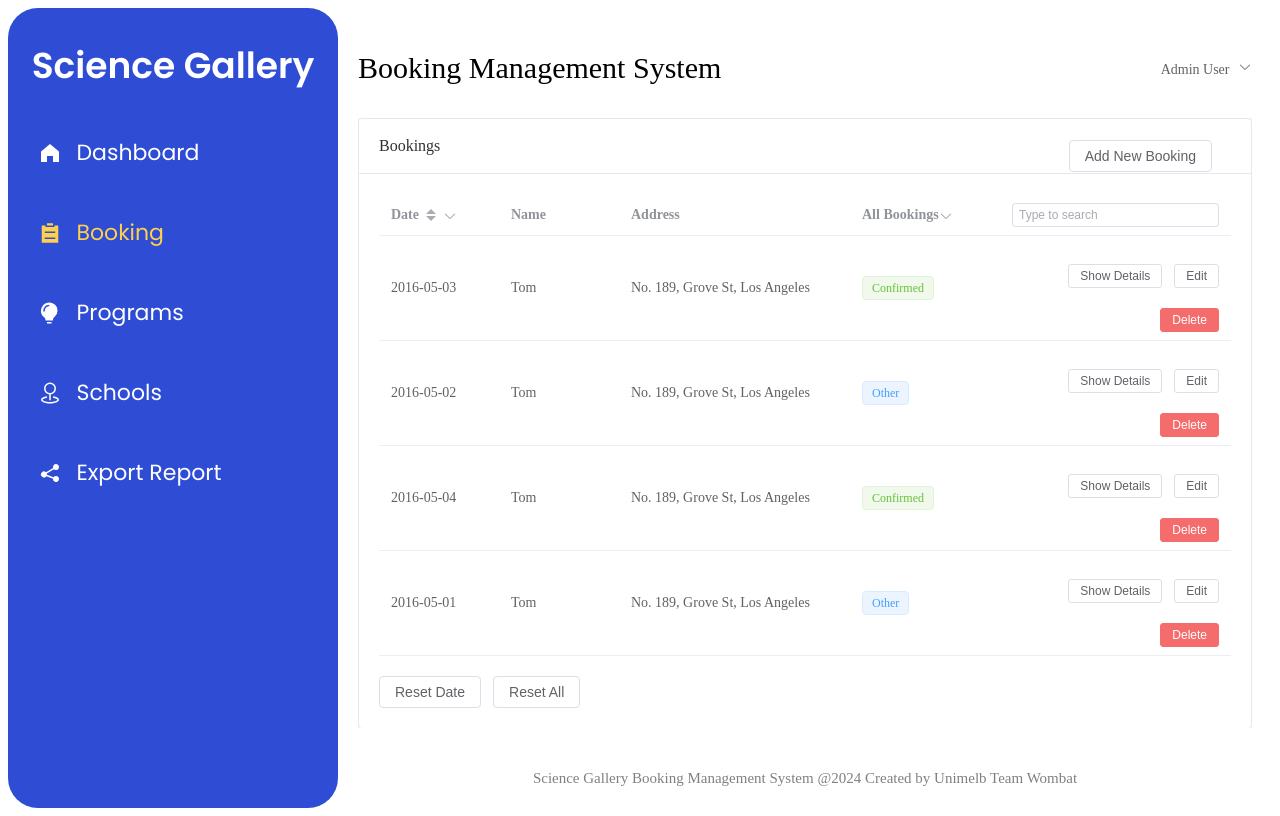
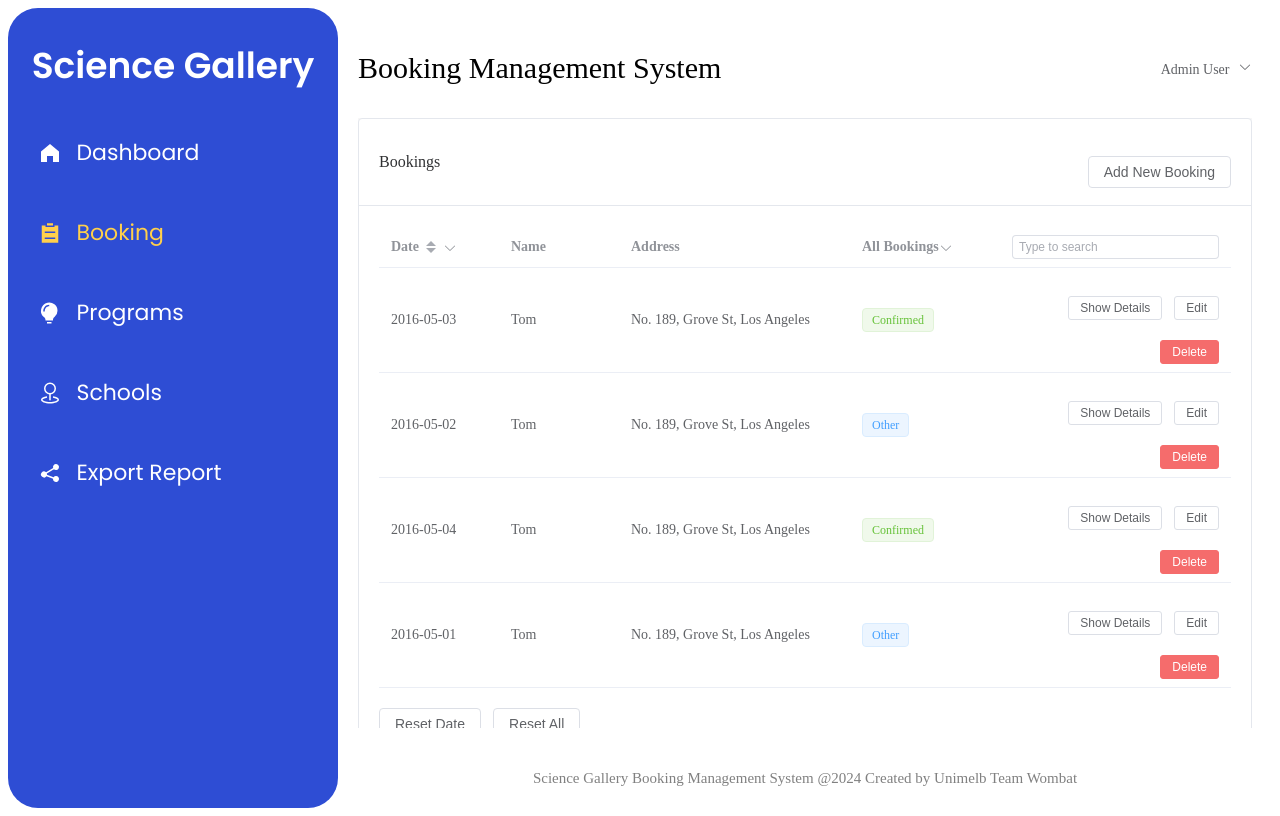
Before and after one commit to COMP90082-2024-SM1/SG-Wombat, a Vue app in the folder src/front-end/sg-wombat/: page /booking in a window 1280 px wide. Built offline with nearby package versions, Linux system fonts and the light colour scheme.

Commit message:
fix display style

```diff
--- a/src/front-end/sg-wombat/src/components/layout.vue
+++ b/src/front-end/sg-wombat/src/components/layout.vue
@@ -117,5 +117,7 @@ import navigationMenu from './navBarNew.vue';
 
 .main-content {
     z-index: 1001;
+    height: 100vh;
+    padding-right: 0;
 }
 </style>
--- a/src/front-end/sg-wombat/src/components/programtable.vue
+++ b/src/front-end/sg-wombat/src/components/programtable.vue
@@ -154,7 +154,7 @@ const handleRowClick = (row: User) => {
   // dialogDescVisible.value = true
 }
 
-const ProgramDetails = reactive({
+const ProgramDetails = ref({
   programName: 'Program A',
   maxPpl: 20,
   techReq: "10 ipads",
--- a/src/front-end/sg-wombat/src/views/bookingView.vue
+++ b/src/front-end/sg-wombat/src/views/bookingView.vue
@@ -37,31 +37,23 @@ const showAddNewbooking = () => {
 </script>
 
 <style scoped>
-
-
-.Addnewbooking{
+/* .Addnewbooking {
     position: absolute;
     right: 40px;
-}
+} */
 
-.science {
+/* .science {
 
     color: white;
     font-size: 40px;
     font-weight: bold;
     margin-top: 30px;
     margin-bottom: 20px;
-    /* width: 50%; */
-    /* margin-right: auto; */
-    /* margin-left: 30px; */
-    /* background-color: blueviolet; */
-    /* width: 330px; */
-    /* height: 56px; */
     text-align: center;
     display: flex;
     flex-direction: column;
     justify-content: center;
-}
+} */
 
 .main-content {
 
@@ -72,6 +64,7 @@ const showAddNewbooking = () => {
     display: flex;
     justify-content: space-between;
     align-items: center;
+    height: 50px;
 
 }
 </style>
--- a/src/front-end/sg-wombat/src/views/programView.vue
+++ b/src/front-end/sg-wombat/src/views/programView.vue
@@ -41,6 +41,7 @@ const showAddNewProgramForm = () => {
     display: flex;
     justify-content: space-between;
     align-items: center;
+    height: 50px;
 
 }
 </style>
```
Lines whose indentation alone changed are shown as unchanged.
